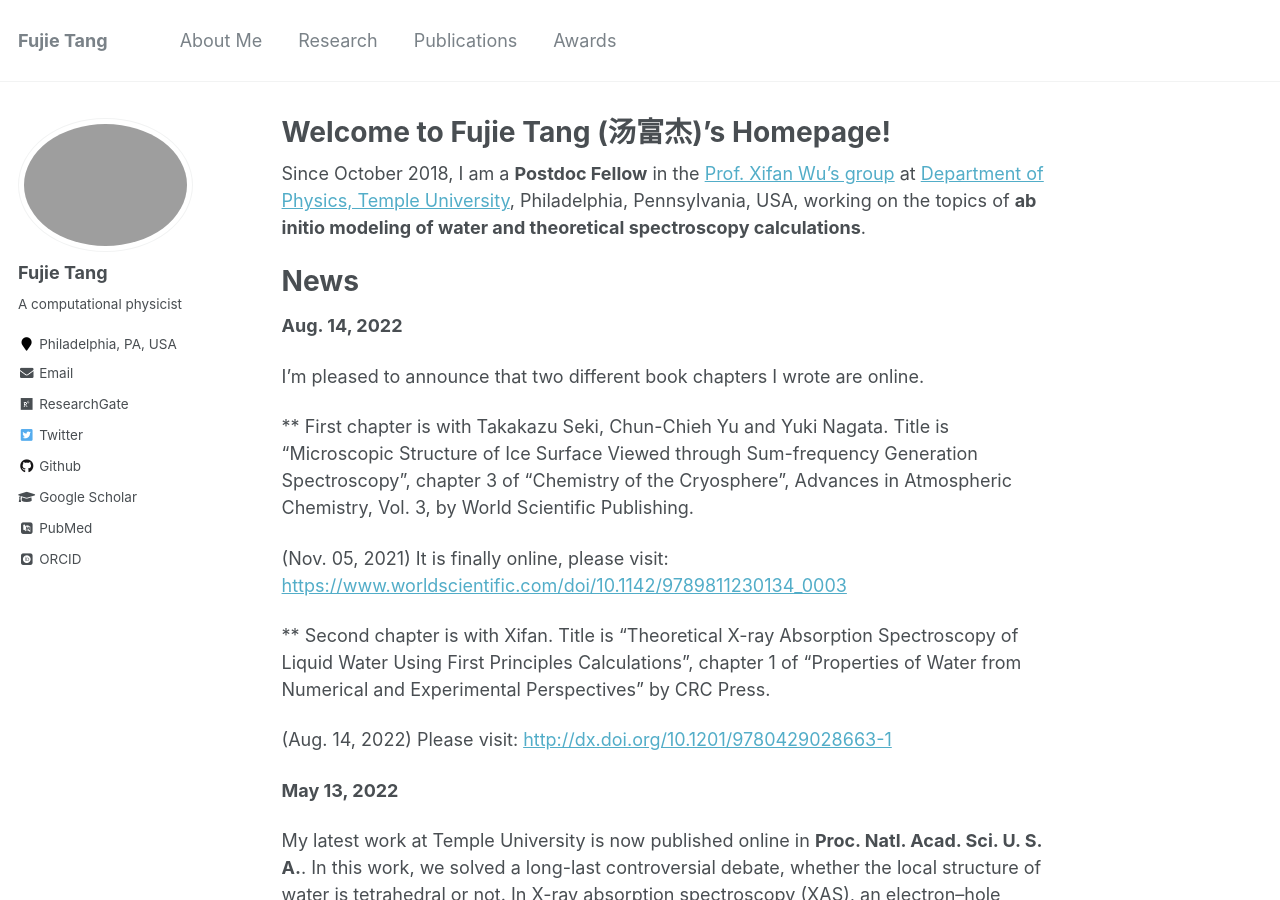
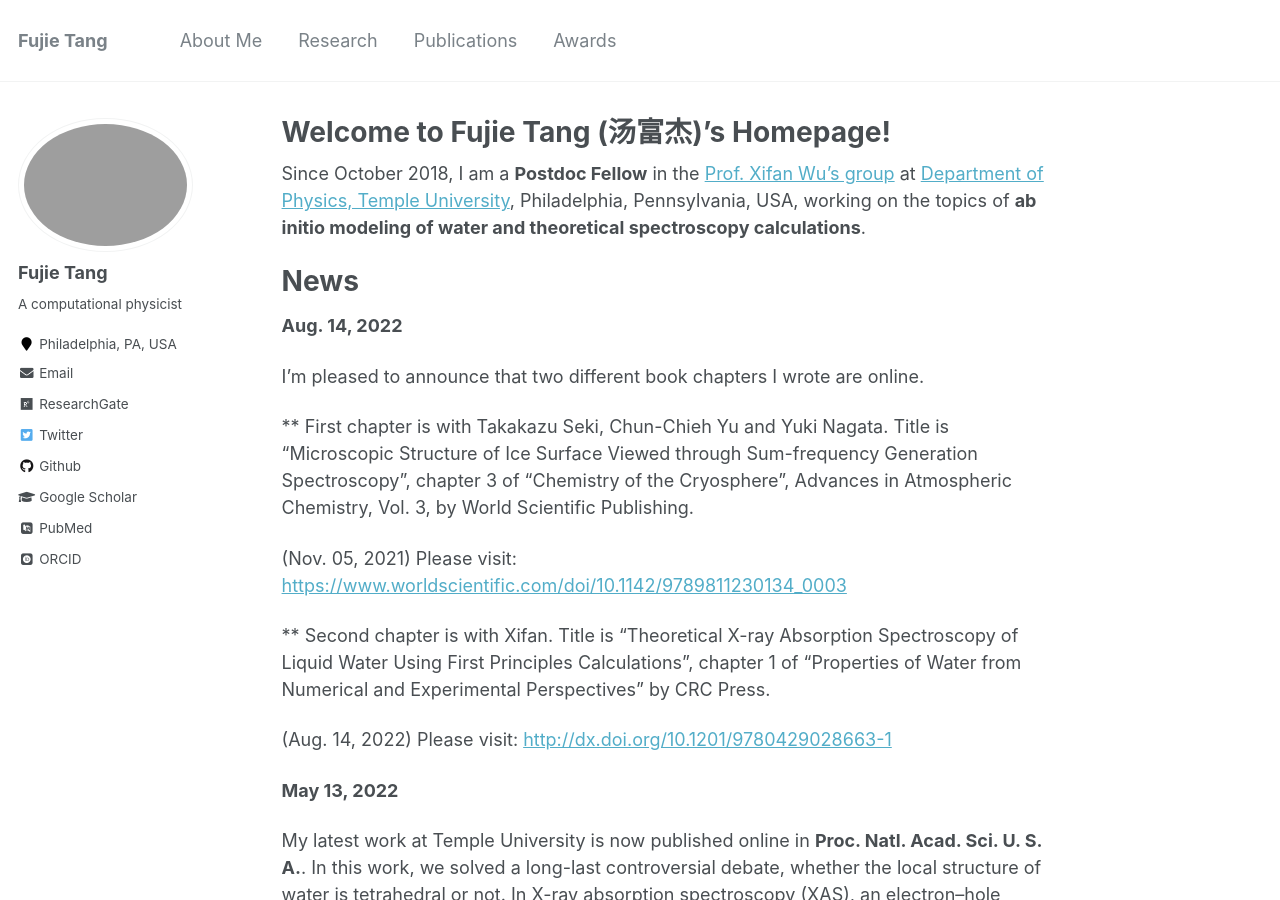
Before and after one commit to fujiepku/fujiepku.github.io, a Jekyll site: the page built from _pages/about.md, in a window 1280 px wide and 900 px high. Built offline with Jekyll 4.4.1, drawn with Linux system fonts in a browser that asks for light colours; some web fonts are replaced.

Commit message:
Update about.md

```diff
--- a/_pages/about.md
+++ b/_pages/about.md
@@ -18,7 +18,7 @@ I'm pleased to announce that two different book chapters I wrote are online.
 
 ** First chapter is with Takakazu Seki, Chun-Chieh Yu and Yuki Nagata. Title is "Microscopic Structure of Ice Surface Viewed through Sum-frequency Generation Spectroscopy", chapter 3 of "Chemistry of the Cryosphere", Advances in Atmospheric Chemistry, Vol. 3, by World Scientific Publishing.
 
-(Nov. 05, 2021) It is finally online, please visit: [https://www.worldscientific.com/doi/10.1142/9789811230134_0003](https://www.worldscientific.com/doi/10.1142/9789811230134_0003)
+(Nov. 05, 2021) Please visit: [https://www.worldscientific.com/doi/10.1142/9789811230134_0003](https://www.worldscientific.com/doi/10.1142/9789811230134_0003)
 
 ** Second chapter is with Xifan. Title is "Theoretical X-ray Absorption Spectroscopy of Liquid Water Using First Principles Calculations", chapter 1 of "Properties of Water from Numerical and Experimental Perspectives" by CRC Press.
 
```
